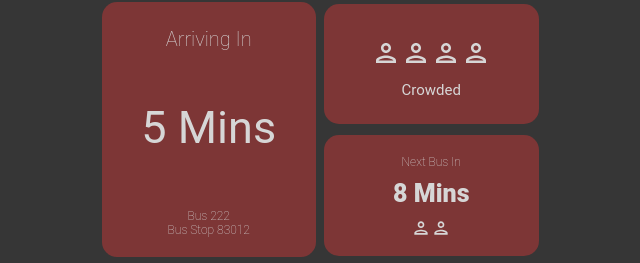
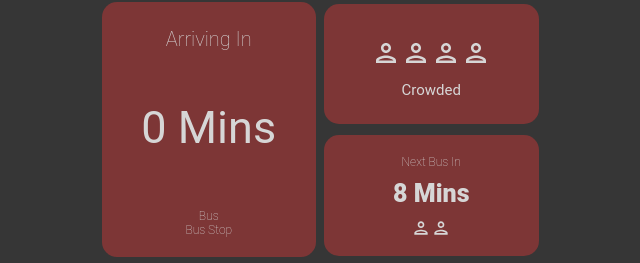
Before and after one commit to SDI-Cohort-4-Group-2/project-1, a React (Create React App) app: page / in a window 1280 px wide. Shown: the part 255-518 px from the top of the page, without its empty margins (320-960 px from the left). Built offline with nearby package versions, Linux system fonts and the light colour scheme.

Commit message:
updated arrivalMinutes component
updated arrivalMinutes component, included a default array & modified fetch data

```diff
--- a/src/components/ArrivalMinutes.js
+++ b/src/components/ArrivalMinutes.js
@@ -1,13 +1,22 @@
-import React from "react";
+import { useState } from "react";
+import BusArrivalContainer from "../screens/BusArrivalContainer";
 
-function ArrivalMinutes() {
+function ArrivalMinutes({ props }) {
+  const [time, setTime] = useState([]);
+
+  function timeDiff() {
+    const timeDiff = Math.ceil((new Date(props.data.Services[0].NextBus.EstimatedArrival) - new Date()) / 60000);
+    setTime(timeDiff);
+  }
+  setTimeout(timeDiff);
+
   return (
     <>
       <div className="arrival cards">
         <p className="arriving">Arriving In</p>
-        <p className="minutes">5 Mins</p>
-        <p className="busno bus-info">Bus 222</p>
-        <p className="bus-info">Bus Stop 83012</p>
+        <p className="minutes">{time} Mins</p>
+        <p className="busno bus-info">Bus {props.data.Services[0].ServiceNo}</p>
+        <p className="bus-info">Bus Stop {props.data.BusStopCode}</p>
       </div>
     </>
   );
--- a/src/components/SearchBar.js
+++ b/src/components/SearchBar.js
@@ -20,7 +20,7 @@ export default function SearchBar(props) {
       },
     });
 
-    let data = RESPONSE.data.Services;
+    let data = RESPONSE.data;
     props.fetchData({ data });
   }
 
@@ -41,22 +41,8 @@ export default function SearchBar(props) {
     <>
       <div className="search">
         <form onSubmit={getBusArrivalData}>
-          <input
-            type="text"
-            placeholder="Enter Bus Stop Code"
-            name="busStopCode"
-            className="search-one"
-            required
-            onChange={handleInput}
-          />
-          <input
-            type="text"
-            placeholder="Enter Bus Number"
-            name="busNumber"
-            className="search-two"
-            required
-            onChange={handleInput}
-          />
+          <input type="text" placeholder="Enter Bus Stop Code" name="busStopCode" className="search-one" required onChange={handleInput} />
+          <input type="text" placeholder="Enter Bus Number" name="busNumber" className="search-two" required onChange={handleInput} />
           <button>
             <FiSearch style={{ color: "#fff", fontSize: "10px" }} />
           </button>
--- a/src/screens/BusArrivalContainer.js
+++ b/src/screens/BusArrivalContainer.js
@@ -8,8 +8,52 @@ import NextBus from "../components/NextBus";
 import WheelchairFriendly from "../components/WheelchairFriendly";
 
 export default function BusArrivalContainer() {
+  const defaultState = {
+    data: {
+      BusStopCode: "",
+      Services: [
+        {
+          ServiceNo: "",
+          Operator: "",
+          NextBus: {
+            OriginCode: "",
+            DestinationCode: "",
+            EstimatedArrival: new Date(),
+            Latitude: "",
+            Longitude: "",
+            VisitNumber: "",
+            Load: "",
+            Feature: "",
+            Type: "",
+          },
+          NextBus2: {
+            OriginCode: "",
+            DestinationCode: "",
+            EstimatedArrival: new Date(),
+            Latitude: "",
+            Longitude: "",
+            VisitNumber: "",
+            Load: "",
+            Feature: "",
+            Type: "",
+          },
+          NextBus3: {
+            OriginCode: "",
+            DestinationCode: "",
+            EstimatedArrival: new Date(),
+            Latitude: "",
+            Longitude: "",
+            VisitNumber: "",
+            Load: "",
+            Feature: "",
+            Type: "",
+          },
+        },
+      ],
+    },
+  };
   const [busStops, setBusStops] = useState([]);
-  const [busArrival, setBusArrival] = useState([]);
+  const [busArrival, setBusArrival] = useState(defaultState);
 
   function fetchData(data) {
     setBusArrival(data);
@@ -38,13 +82,13 @@ export default function BusArrivalContainer() {
     setBusStops(data);
   }
 
-  console.log(busStops);
+  console.log(JSON.stringify(busArrival));
 
   return (
     <>
       <SearchBar fetchData={fetchData} />
       <div className="container">
-        <ArrivalMinutes />
+        <ArrivalMinutes props={busArrival} />
         <CrowdLevel />
         <NextBus />
         <WheelchairFriendly />
```
